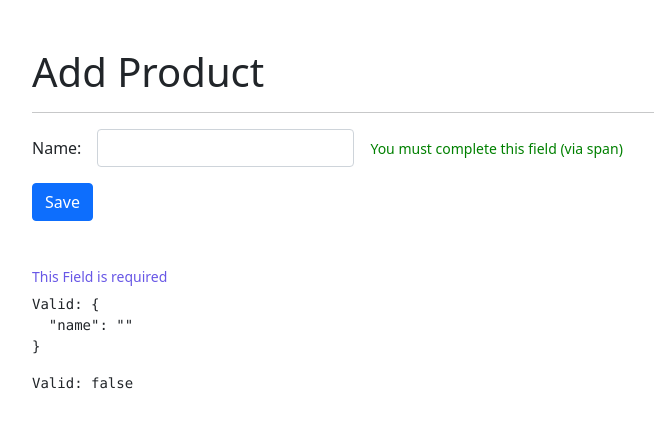
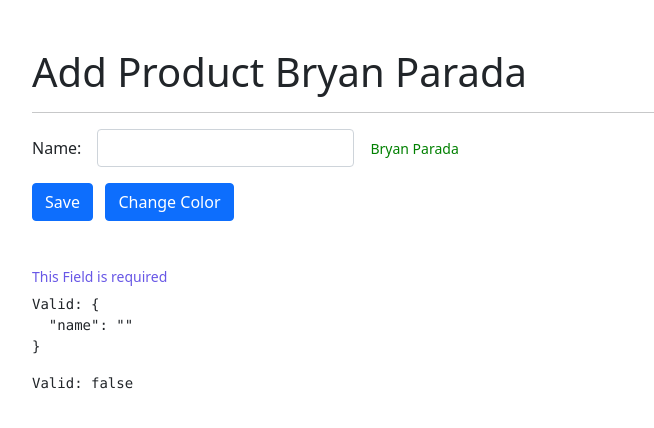
Before and after one commit to BryanParada/directivesApp, an Angular app: page /products/add in a window 1280 px wide. Shown: the top 428 px of the page, without its empty margins (50-704 px from the left). Built offline with nearby package versions, Linux system fonts and the light colour scheme.

Commit message:
v353 - Reacting to real time changes

```diff
--- a/src/app/products/pages/add/add.component.html
+++ b/src/app/products/pages/add/add.component.html
@@ -1,4 +1,4 @@
-<h1 class="mt-5"> Add Product</h1>
+<h1 class="mt-5"> Add Product {{text1}}</h1>
 <hr>
 
 
@@ -18,9 +18,10 @@
         <div class="col-auto">
             <span errorMsgDrt
                   [color]="colorIWant"
-                  msg="You must complete this field (via span)"
+                  [msg]="text1"
+
                   *ngIf="hasError('name')">
-
+                  <!-- msg="You must complete this field (via span)" -->
             </span>
         </div>
 
@@ -28,8 +29,12 @@
 
     <div class="row mt-3">
         <div class="col">
-            <button class="btn btn-primary">
+            <button class="btn btn-primary" (click)="changeName()">
                 Save
+            </button>
+            &nbsp;
+            <button class="btn btn-primary ml-1" (click)="changeColor()">
+                Change Color
             </button>
         </div>
     </div>
--- a/src/app/products/pages/add/add.component.ts
+++ b/src/app/products/pages/add/add.component.ts
@@ -1,4 +1,4 @@
-import { Component, OnInit } from '@angular/core';
+import { Component, OnInit} from '@angular/core';
 import { FormBuilder, FormGroup, Validators } from '@angular/forms';
 
 @Component({
@@ -9,6 +9,7 @@ import { FormBuilder, FormGroup, Validators } from '@angular/forms';
 })
 export class AddComponent implements OnInit {
 
+  text1: string = 'Bryan Parada';
   colorIWant: string ='green'
 
   myForm: FormGroup = this.fb.group({
@@ -17,6 +18,8 @@ export class AddComponent implements OnInit {
 
   constructor( private fb: FormBuilder) { }
 
+
+
   ngOnInit(): void {
   }
 
@@ -24,5 +27,12 @@ export class AddComponent implements OnInit {
     return this.myForm.get(field)?.invalid || false;
   }
 
+  changeName(){
+    this.text1 = "Juan Perez"
+  }
+
+  changeColor(){
+    this.colorIWant = 'blue'
+  }
 
 }
--- a/src/app/shared/directives/error-msg.directive.ts
+++ b/src/app/shared/directives/error-msg.directive.ts
@@ -1,9 +1,9 @@
-import { Directive, OnInit, ElementRef, Input } from '@angular/core';
+import { Directive, OnInit, ElementRef, Input, OnChanges, SimpleChanges  } from '@angular/core';
 
 @Directive({
   selector: '[errorMsgDrt]'
 })
-export class ErrorMsgDirective implements OnInit {
+export class ErrorMsgDirective implements OnInit, OnChanges {
 
 htmlElement: ElementRef<HTMLElement>
 @Input() color: string = 'red'
@@ -20,6 +20,23 @@ htmlElement: ElementRef<HTMLElement>
     this.setMsg();
   }
 
+  ngOnChanges(changes: SimpleChanges): void {
+
+    if (changes['msg']) {
+      const msje = changes['msg'].currentValue;
+      this.htmlElement.nativeElement.innerText = msje;
+
+    }
+
+    if (changes['color']) {
+      const color = changes['color'].currentValue;
+      this.htmlElement.nativeElement.style.color = color;
+    }
+
+    console.log(changes);
+
+  }
+
   setColor(): void{
     this.htmlElement.nativeElement.style.color = this.color;
     this.htmlElement.nativeElement.classList.add("form-text");
```
